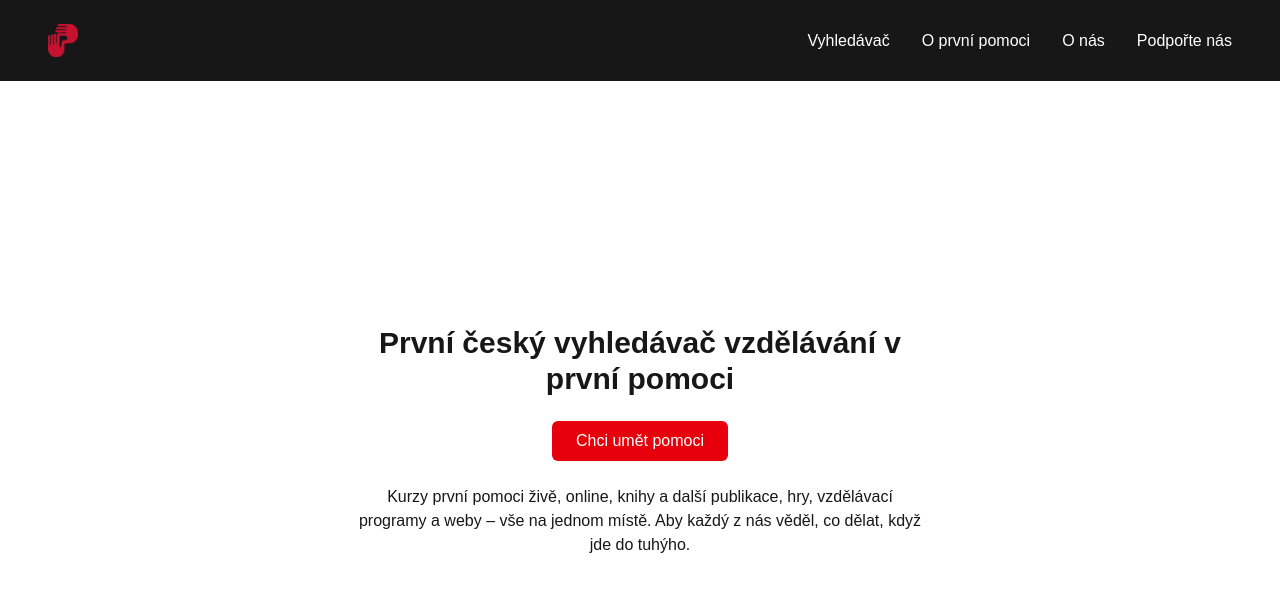
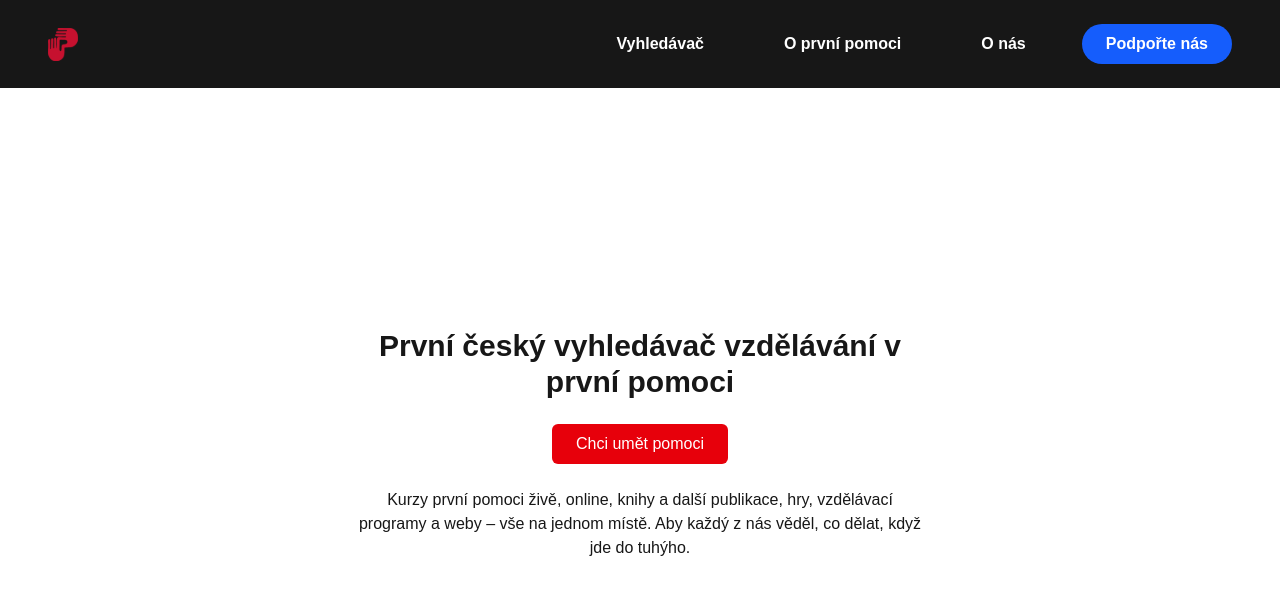
Before and after one commit to hrejsemnou/umim-prvni-pomoc, a Next.js app: page / in a window 1280 px wide. Shown: the top 594 px of the page. Built offline with nearby package versions, Linux system fonts and the light colour scheme.

Commit message:
wip: replace classNames with clsx, custom bg-color for support link

```diff
--- a/package.json
+++ b/package.json
@@ -9,7 +9,7 @@
     "lint": "next lint"
   },
   "dependencies": {
-    "classnames": "^2.5.1",
+    "clsx": "^2.1.1",
     "next": "15.3.3",
     "react": "^19.0.0",
     "react-dom": "^19.0.0"
--- a/src/components/navigation/NavigationItem.tsx
+++ b/src/components/navigation/NavigationItem.tsx
@@ -1,7 +1,7 @@
 "use client";
 import Link from "next/link";
 import { usePathname } from "next/navigation";
-import classNames from "classnames";
+import clsx from "clsx";
 
 const NavigationItem = ({
   slug,
@@ -13,12 +13,15 @@ const NavigationItem = ({
   toggle: () => void;
 }) => {
   const pathName = usePathname();
+
   return (
     <Link
       onClick={toggle}
-      className={classNames("hover:underline w-screen text-center md:w-auto", {
-        underline: pathName === slug,
-      })}
+      className={clsx(
+        "hover:bg-red-600 font-bold px-6 py-2 rounded-[20px] w-screen text-center md:w-auto",
+        pathName === slug && "bg-red-600",
+        slug === "/podporte-nas" && "bg-blue-600",
+      )}
       href={slug}
     >
       {label}
--- a/src/components/navigation/SideBar.tsx
+++ b/src/components/navigation/SideBar.tsx
@@ -11,7 +11,7 @@ const SideBar = ({
 }) => {
   return (
     isOpen && (
-      <div className="flex flex-col h-full top-10 w-full absolute z-10 bg-white gap-4 items-center justify-center md:hidden">
+      <div className="flex flex-col h-full top-10 w-full absolute z-10 bg-background text-foreground gap-4 items-center justify-center md:hidden">
         {routes.map((item) => (
           <NavigationItem
             toggle={toggle}
```
Also changed, not shown: 1 other file (tests, documents, lock files or other folders).
